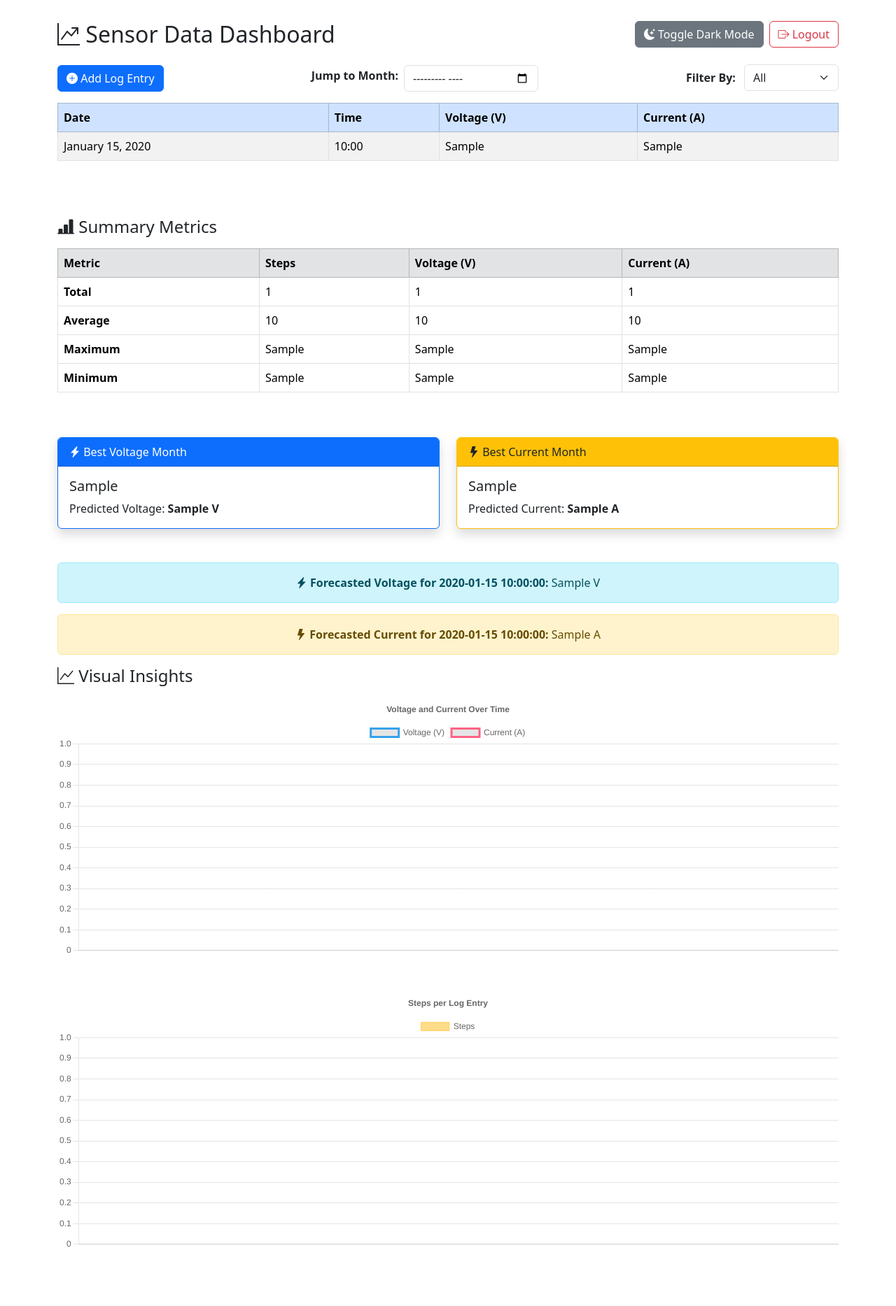
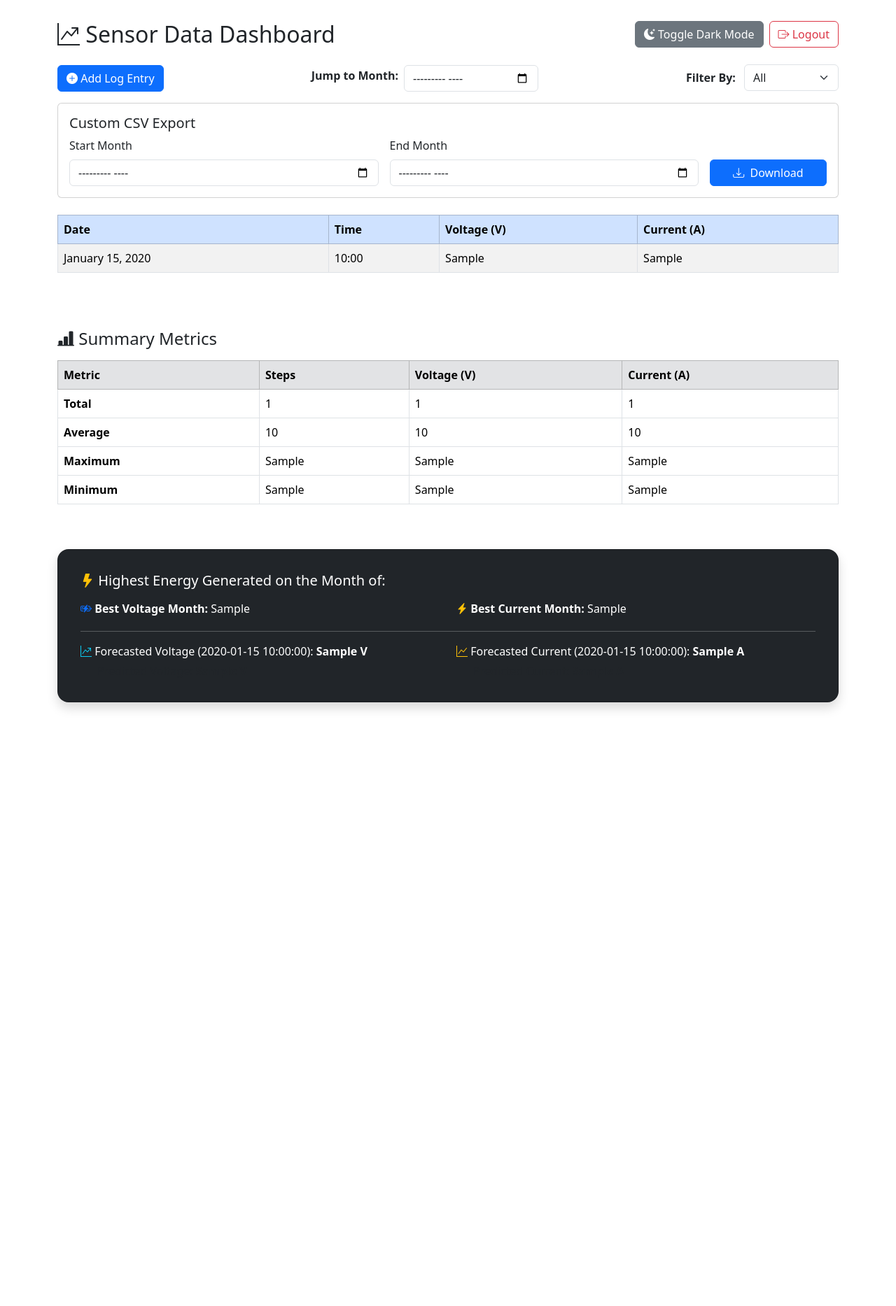
Before and after one commit to HaiseKen05/Capstone-TeamYataki, a Flask app: template BackendDB/templates/sensor_dashboard.html in a window 1280 px wide. Shown: the whole page at 70% size. After the commit the page ends 1015 px from the top, so only its background shows below. Run offline with Flask 3, Linux system fonts and the light colour scheme; the template is opened without the code that fills it: most values are stand-ins (such as "Sample title", 1, 10 or a date in 2020); some libraries are stand-ins or nearby versions.

Commit message:
removed charts and added CSV

```diff
--- a/BackendDB/server.py
+++ b/BackendDB/server.py
@@ -14,6 +14,11 @@ from math import ceil
 from flask import session, flash
 from models import db, SensorData, User
 from functools import wraps
+from flask import send_file, request
+import csv
+import io
+from io import BytesIO, StringIO
+import calendar
 
 
 
@@ -210,8 +215,6 @@ def register():
 
     return render_template("register.html")
 
-
-
 # --- Add New Sensor Data Log ---
 @app.route("/add-log", methods=["POST"])
 def add_log():
@@ -234,6 +237,65 @@ def add_log():
         return redirect(url_for("sensor_dashboard"))
     except Exception as e:
         return f"<h3>Failed to log data: {e}</h3>", 500
+
+@app.route('/download-csv')
+def download_csv():
+    start = request.args.get('start')  # e.g., 2024-07
+    end = request.args.get('end')      # e.g., 2024-12
+
+    if not start or not end:
+        return "Invalid date range", 400
+
+    try:
+        start_date = datetime.strptime(start, "%Y-%m")
+        end_date = datetime.strptime(end, "%Y-%m")
+    except ValueError:
+        return "Invalid date format", 400
+
+    if start_date > end_date:
+        return "Start month must be before end month", 400
+
+    # Get logs from database
+    logs = SensorData.query.filter(
+        SensorData.datetime >= start_date,
+        SensorData.datetime < (end_date.replace(day=28) + timedelta(days=4)).replace(day=1)
+    ).all()
+
+    # Write CSV as string first
+    string_buffer = StringIO()
+    writer = csv.writer(string_buffer)
+    writer.writerow(['ID', 'Steps', 'Raw Voltage', 'Raw Current', 'Datetime'])
+    for log in logs:
+        writer.writerow([
+            log.id,
+            log.steps,
+            log.raw_voltage,
+            log.raw_current,
+            log.datetime.strftime('%Y-%m-%d %H:%M:%S')
+        ])
+
+    # Convert to bytes
+    byte_buffer = BytesIO()
+    byte_buffer.write(string_buffer.getvalue().encode('utf-8'))
+    byte_buffer.seek(0)
+
+    # Create filename
+    start_month_name = calendar.month_name[start_date.month]
+    end_month_name = calendar.month_name[end_date.month]
+    year = start_date.year
+
+    if start_date.year == end_date.year and start_date.month == end_date.month:
+        filename = f"Sensor_Report({year}_{start_month_name}).csv"
+    else:
+        filename = f"Sensor_Report({year}_{start_month_name}-{end_month_name}).csv"
+
+    return send_file(
+        byte_buffer,
+        mimetype='text/csv',
+        as_attachment=True,
+        download_name=filename
+    )
+
 
 # --- Dashboard Page with Filtering, Metrics, Charts, and Forecast ---
 @app.route("/sensor-dashboard")
--- a/BackendDB/templates/sensor_dashboard.html
+++ b/BackendDB/templates/sensor_dashboard.html
@@ -125,6 +125,27 @@
             </div>
         </div>
 
+        <div class="card mb-4">
+            <div class="card-body">
+    <h5 class="card-title">Custom CSV Export</h5>
+    <form id="customCsvForm" class="row g-3">
+        <div class="col-md-5">
+        <label for="startMonth" class="form-label">Start Month</label>
+        <input type="month" class="form-control" id="startMonth" required>
+        </div>
+        <div class="col-md-5">
+        <label for="endMonth" class="form-label">End Month</label>
+        <input type="month" class="form-control" id="endMonth" required>
+        </div>
+        <div class="col-md-2 d-flex align-items-end">
+        <button type="submit" class="btn btn-primary w-100">
+            <i class="bi bi-download me-1"></i> Download
+        </button>
+        </div>
+    </form>
+    </div>
+</div>
+
         <!-- Sensor Data Table -->
         <div class="table-responsive mb-5">
             <table class="table table-striped table-bordered align-middle">
@@ -190,51 +211,52 @@
                 </tbody>
             </table>
         </div>
+<!-- Forecast Summary Compact Card -->
+<div class="card text-white bg-dark mb-4 shadow rounded-4 p-3">
+  <div class="card-body">
+    <h5 class="card-title mb-3">
+      <i class="bi bi-lightning-fill text-warning"></i> Highest Energy Generated on the Month of:
+    </h5>
 
-        <!-- Best Voltage & Current Month Cards -->
-        <div class="row mb-5">
+    <div class="row mb-3">
       <div class="col-md-6">
-                <div class="card border-primary shadow">
-                    <div class="card-header bg-primary text-white">
-                        <i class="bi bi-lightning-charge-fill"></i> Best Voltage Month
+        <p class="mb-1">
+          <strong><i class="bi bi-battery-charging text-primary"></i> Best Voltage Month:</strong>
+          {{ best_voltage_month or 'None' }}
+        </p>
       </div>
-                    <div class="card-body">
-                        <h5 class="card-title">{{ best_voltage_month }}</h5>
-                        <p class="card-text">Predicted Voltage: <strong>{{ best_voltage_value }} V</strong></p>
+      <div class="col-md-6">
+        <p class="mb-1">
+          <strong><i class="bi bi-lightning-charge-fill text-warning"></i> Best Current Month:</strong>
+          {{ best_current_month or 'None' }}
+        </p>
       </div>
     </div>
+
+    <hr class="border-light">
+
+    <div class="row">
+      <div class="col-md-6">
+        <p class="mb-1">
+          <i class="bi bi-graph-up-arrow text-info"></i>
+          Forecasted Voltage ({{ forecast_date }}): <strong>{{ forecast_voltage or 'None' }} V</strong>
+        </p>
+        <p class="mb-0 ps-4 text-muted">
+          Predicted Voltage: <strong>{{ predicted_voltage or 'None' }} V</strong>
+        </p>
       </div>
       <div class="col-md-6">
-                <div class="card border-warning shadow">
-                    <div class="card-header bg-warning text-dark">
-                        <i class="bi bi-lightning-fill"></i> Best Current Month
-                    </div>
-                    <div class="card-body">
-                        <h5 class="card-title">{{ best_current_month }}</h5>
-                        <p class="card-text">Predicted Current: <strong>{{ best_current_value }} A</strong></p>
+        <p class="mb-1">
+          <i class="bi bi-graph-up text-warning"></i>
+          Forecasted Current ({{ forecast_date }}): <strong>{{ forecast_current or 'None' }} A</strong>
+        </p>
+        <p class="mb-0 ps-4 text-muted">
+          Predicted Current: <strong>{{ predicted_current or 'None' }} A</strong>
+        </p>
       </div>
     </div>
   </div>
 </div>
-
-        <!-- Forecast Alerts -->
-        {% if predicted_voltage is not none %}
-            <div class="alert alert-info text-center">
-                <i class="bi bi-lightning-charge-fill"></i>
-                <strong>Forecasted Voltage for {{ forecast_date }}:</strong> {{ predicted_voltage }} V
-            </div>
-        {% endif %}
-        {% if predicted_current is not none %}
-            <div class="alert alert-warning text-center">
-                <i class="bi bi-lightning-fill"></i>
-                <strong>Forecasted Current for {{ forecast_date }}:</strong> {{ predicted_current }} A
-            </div>
-        {% endif %}
-
-        <!-- Chart Visualizations -->
-        <h4 class="mb-3"><i class="bi bi-graph-up"></i> Visual Insights</h4>
-        <div class="mb-5"><canvas id="lineChart" height="100"></canvas></div>
-        <div class="mb-5"><canvas id="barChart" height="100"></canvas></div>
 
         <!-- Add Log Modal Form -->
         <div class="modal fade" id="logModal" tabindex="-1" aria-labelledby="logModalLabel" aria-hidden="true">
@@ -300,77 +322,22 @@
                 document.documentElement.setAttribute("data-bs-theme", isDark ? "dark" : "light");
                 localStorage.setItem("darkMode", isDark);
             }
-
             applyDarkModePreference();
 
-            // Load chart data
-            const labels = {{ chart_labels | tojson }};
-            const voltageData = {{ voltage_data | tojson }};
-            const currentData = {{ current_data | tojson }};
-            const stepsData = {{ steps_data | tojson }};
+    document.getElementById("customCsvForm").addEventListener("submit", function (e) {
+    e.preventDefault();
+        const start = document.getElementById("startMonth").value;
+        const end = document.getElementById("endMonth").value;
 
-            // Voltage & Current Line Chart
-            new Chart(document.getElementById('lineChart'), {
-                type: 'line',
-                data: {
-                    labels: labels,
-                    datasets: [
-                        {
-                            label: 'Voltage (V)',
-                            data: voltageData,
-                            borderColor: 'rgba(54, 162, 235, 1)',
-                            fill: false,
-                            tension: 0.1
-                        },
-                        {
-                            label: 'Current (A)',
-                            data: currentData,
-                            borderColor: 'rgba(255, 99, 132, 1)',
-                            fill: false,
-                            tension: 0.1
+    if (!start || !end || start > end) {
+        alert("Please select a valid month range.");
+    return;
     }
-                    ]
-                },
-                options: {
-                    responsive: true,
-                    plugins: {
-                        legend: { position: 'top' },
-                        title: { display: true, text: 'Voltage and Current Over Time' }
-                    },
-                    scales: {
-                        x: {
-                            ticks: {
-                                maxRotation: 45,
-                                minRotation: 45
-                            }
-                        }
-                    }
-                }
+
+  // Redirect to download route
+    window.location.href = `/download-csv?start=${start}&end=${end}`;
 });
 
-            // Steps Bar Chart
-            new Chart(document.getElementById('barChart'), {
-                type: 'bar',
-                data: {
-                    labels: labels,
-                    datasets: [{
-                        label: 'Steps',
-                        data: stepsData,
-                        backgroundColor: 'rgba(255, 206, 86, 0.7)',
-                        borderColor: 'rgba(255, 206, 86, 1)',
-                        borderWidth: 1
-                    }]
-                },
-                options: {
-                    responsive: true,
-                    plugins: {
-                        title: { display: true, text: 'Steps per Log Entry' }
-                    },
-                    scales: {
-                        y: { beginAtZero: true }
-                    }
-                }
-            });
         </script>
     </div>
 </body>
```
Lines whose indentation alone changed are shown as unchanged.
